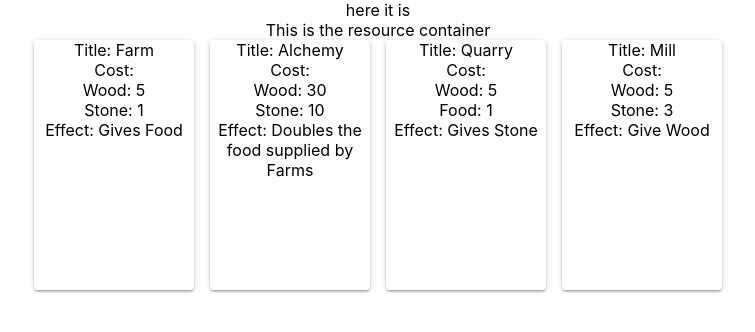
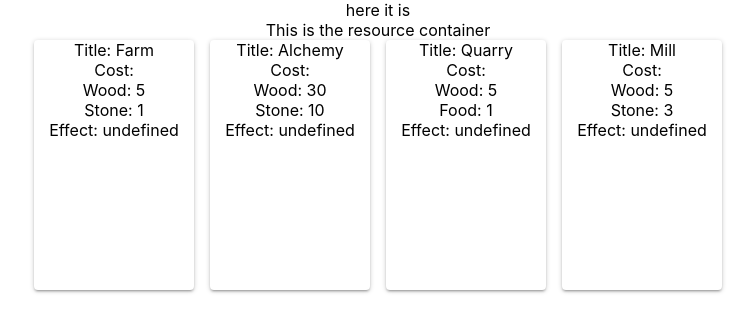
Before and after one commit to InfinitySamurai/InCardMental, a React (Create React App) app: page / in a window 1280 px wide. Shown: the top 332 px of the page, without its empty margins (262-1017 px from the left). Built offline with nearby package versions, Linux system fonts and the light colour scheme.

Commit message:
Remove effect object and seperate into effect and description

```diff
--- a/src/GameLogic/Data/CardData.ts
+++ b/src/GameLogic/Data/CardData.ts
@@ -7,7 +7,8 @@ export const cardData = {
       { resource: Resource.WOOD, amount: 5 },
       { resource: Resource.STONE, amount: 3 }
     ],
-    effect: { effect: () => true, description: "Give Wood" }
+    effect: { effect: () => true },
+    description: "Give Wood"
   },
   QUARRY: {
     title: "Quarry",
@@ -15,7 +16,8 @@ export const cardData = {
       { resource: Resource.WOOD, amount: 5 },
       { resource: Resource.FOOD, amount: 1 }
     ],
-    effect: { effect: () => true, description: "Gives Stone" }
+    effect: { effect: () => true },
+    description: "Gives Stone"
   },
   ALCHEMY: {
     title: "Alchemy",
@@ -24,9 +26,9 @@ export const cardData = {
       { resource: Resource.STONE, amount: 10 }
     ],
     effect: {
-      effect: () => true,
-      description: "Doubles the food supplied by Farms"
-    }
+      effect: () => true
+    },
+    description: "Doubles the food supplied by Farms"
   },
   FARM: {
     title: "Farm",
@@ -34,6 +36,7 @@ export const cardData = {
       { resource: Resource.WOOD, amount: 5 },
       { resource: Resource.STONE, amount: 1 }
     ],
-    effect: { effect: () => true, description: "Gives Food" }
+    effect: { effect: () => true },
+    description: "Gives Food"
   }
 };
--- a/src/GameLogic/GameCard.ts
+++ b/src/GameLogic/GameCard.ts
@@ -1,9 +1,4 @@
 import { Resource } from "./Resource";
-
-export interface IEffect {
-  effect: () => void;
-  description: string;
-}
 
 export interface ICost {
   resource: Resource;
@@ -13,17 +8,20 @@ export interface ICost {
 export interface ICardInitialValues {
   title: string;
   cost: ICost[];
-  effect: IEffect;
+  effect: () => any;
+  description: string;
 }
 
 export class GameCard {
   title: string;
   cost: ICost[];
-  effect: IEffect;
+  description: string;
+  effect: () => any;
 
   constructor(initialValues: ICardInitialValues) {
     this.title = initialValues.title;
     this.cost = initialValues.cost;
     this.effect = initialValues.effect;
+    this.description = initialValues.description;
   }
 }
```
